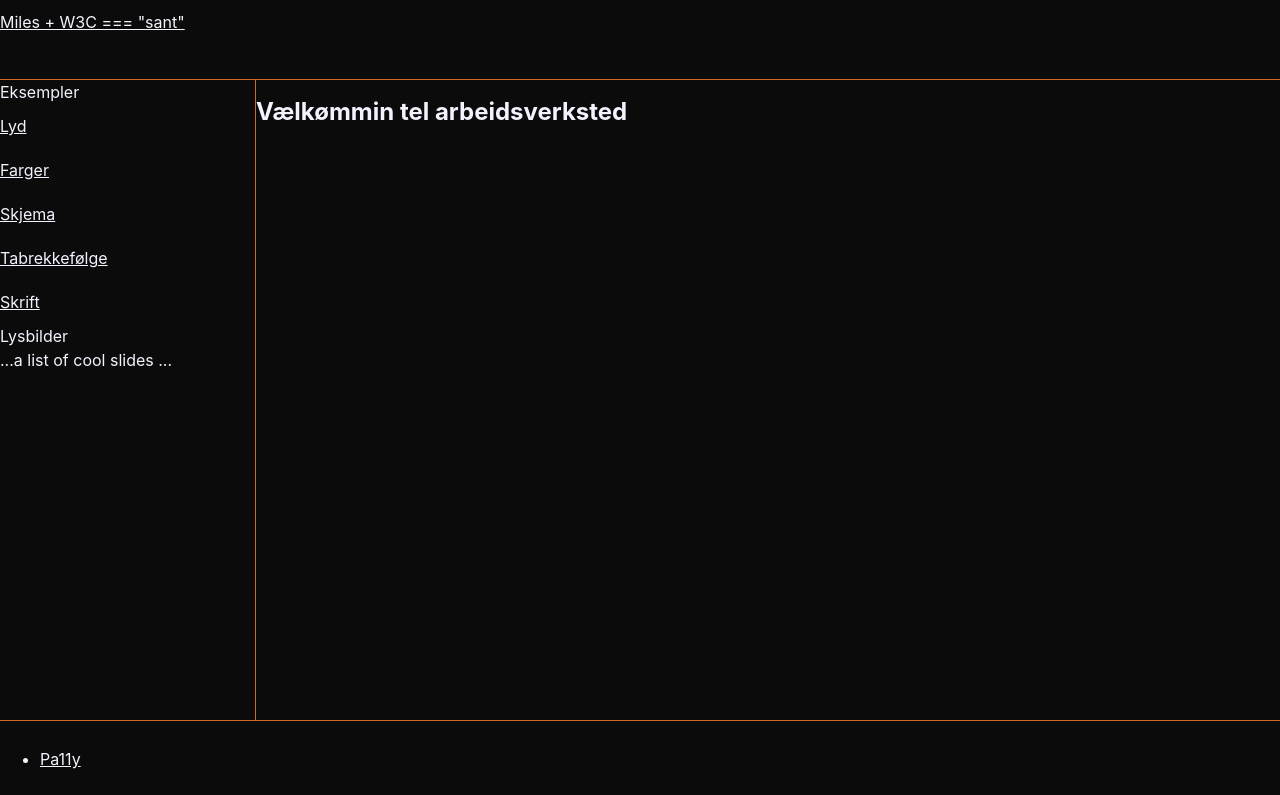
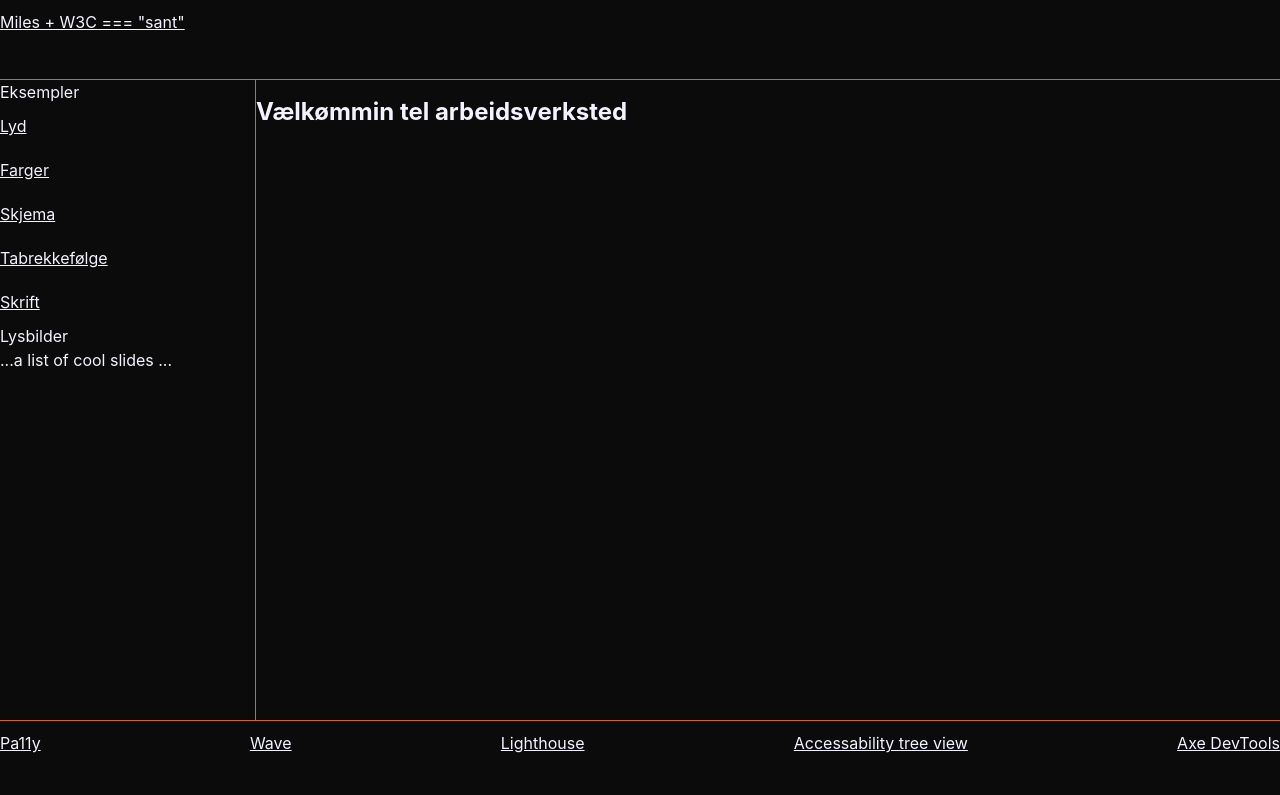
Before and after one commit to skaihigh/uu-workshop, a React (Vite) app in the folder uu-workshop/: page / in a window 1280 px wide. Shown: the top 795 px of the page. Built offline with nearby package versions, Linux system fonts and the light colour scheme.

Commit message:
autolinting stylelinting scss

```diff
--- a/uu-workshop/index.html
+++ b/uu-workshop/index.html
@@ -1,5 +1,5 @@
 <!DOCTYPE html>
-<html lang="en">
+<html lang="no">
   <head>
     <meta charset="UTF-8" />
     <link rel="icon" type="image/svg+xml" href="/vite.svg" />
--- a/uu-workshop/package.json
+++ b/uu-workshop/package.json
@@ -12,7 +12,7 @@
     "build": "tsc && vite build",
     "preview": "vite preview",
     "lint:scripts": "eslint --ext .ts,.tsx src",
-    "lint:styles": "stylelint \"src/**/*.css\""
+    "lint:styles": "stylelint --fix \"src/**/*.scss\""
   },
   "dependencies": {
     "@types/pa11y": "^5.3.4",
@@ -46,7 +46,9 @@
     "stylelint": "^14.12.1",
     "stylelint-config-prettier": "^9.0.3",
     "stylelint-config-recess-order": "^3.0.0",
+    "stylelint-config-recommended-scss": "^7.0.0",
     "stylelint-config-standard": "^28.0.0",
+    "stylelint-scss": "^4.3.0",
     "typescript": "^4.8.3",
     "vite": "^3.1.0"
   }
--- a/uu-workshop/src/Wcag/WcagViewer.module.scss
+++ b/uu-workshop/src/Wcag/WcagViewer.module.scss
@@ -1,8 +1,8 @@
 .issue {
+  margin: 0;
   border: 1px solid #ccc;
   border-radius: 0.25rem;
   box-shadow: 0 0 0.5rem rgb(0 0 0 / 10%);
-  margin: 0;
 
   li {
     display: flex;
@@ -12,11 +12,11 @@
   }
 }
 
-.issue_warning {
+.issue-warning {
   border: 1px solid red;
 
   &::before {
+    margin-right: 0.5rem;
     content: '⚠️';
-    margin-right: 0.5rem;
   }
 }
--- a/uu-workshop/src/app.scss
+++ b/uu-workshop/src/app.scss
@@ -5,14 +5,14 @@
 }
 
 .main {
+  display: flex;
   width: 100vw;
   height: 80vh;
-  display: flex;
 
   article {
     display: flex;
+    align-items: center;
     justify-content: center;
-    align-items: center;
   }
 
   section {
@@ -28,8 +28,8 @@
 
   nav {
     display: flex;
+    flex-direction: column;
     height: initial;
-    flex-direction: column;
   }
 }
 
--- a/uu-workshop/src/components/Colors.scss
+++ b/uu-workshop/src/components/Colors.scss
@@ -1,4 +1,4 @@
 .colors {
-    background-color: rgb(56, 56, 56);
-    color: rgb(0, 0, 0);
+  color: rgb(0 0 0);
+  background-color: rgb(56 56 56);
 }
--- a/uu-workshop/src/components/Focus.scss
+++ b/uu-workshop/src/components/Focus.scss
@@ -1,5 +1,5 @@
 .focus {
-    input {
-        outline: none;
-    }
+  input {
+    outline: none;
+  }
 }
--- a/uu-workshop/src/components/Font.scss
+++ b/uu-workshop/src/components/Font.scss
@@ -1,3 +1,3 @@
 .font {
-    font-size: 10px;
+  font-size: 10px;
 }
--- /dev/null
+++ b/uu-workshop/src/components/Footer.scss
@@ -0,0 +1,16 @@
+ul {
+  display: flex;
+  flex-direction: row;
+  justify-content: space-between;
+  height: initial;
+  padding: 0;
+  margin: 0;
+
+  li {
+    list-style-type: none;
+
+    a {
+      display: inline-block;
+    }
+  }
+}
--- a/uu-workshop/src/components/Footer.tsx
+++ b/uu-workshop/src/components/Footer.tsx
@@ -1,3 +1,5 @@
+import './Footer.scss'
+
 export function Footer(): JSX.Element {
   return (
     <>
--- a/uu-workshop/src/components/Input.scss
+++ b/uu-workshop/src/components/Input.scss
@@ -1,3 +1,8 @@
 .input {
+  padding: 8px;
+  font-size: 16px;
 
+  /* temp style */
+  border: 1px solid #ccc;
+  border-radius: 4px;
 }
--- a/uu-workshop/src/components/SkipLinks.scss
+++ b/uu-workshop/src/components/SkipLinks.scss
@@ -1,39 +1,43 @@
 .skiplist {
+  padding: 0;
   margin: 0;
+}
+
+.skip {
+  position: absolute;
+  display: none;
   padding: 0;
-}
-.skip {
-  display: none;
+  margin: 0;
   font-family: verdana, sans-serif;
   text-align: left;
-  margin: 0;
-  padding: 0;
-  position: absolute;
-} /*All incl Opera*/
-/* * html */
+} /* All incl Opera */
+
+/* * html
 .skip {
   display: block;
-} /*Seen by IE*/
+} /* Seen by IE */
 :root .skip {
   display: block;
-} /*Seen by Moz, FF and Safari*/
+} /* Seen by Moz, FF and Safari */
 .skip a {
+  position: absolute;
+  left: -200em;
+  z-index: 2;
+  display: inline;
+  width: 14em;
   padding: 0 0.5em;
-  display: inline;
-  z-index: 2;
   text-decoration: none;
-  position: absolute;
-  width: 14em;
-  left: -200em;
 }
+
 .skip a:focus,
 .skip a:active {
   position: absolute;
   left: 0.5em;
-  border: solid #333 2px;
   color: #fff;
   background: #555;
+  border: solid #333 2px;
 }
+
 .skip a:hover {
   cursor: default;
 }
```
Also changed, not shown: uu-workshop/.stylelintrc.json, 1 other file (tests, documents, lock files or other folders).
